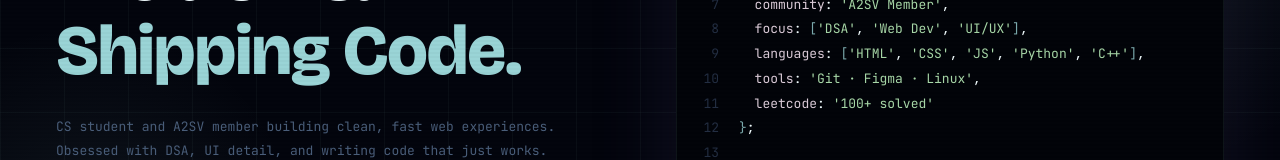
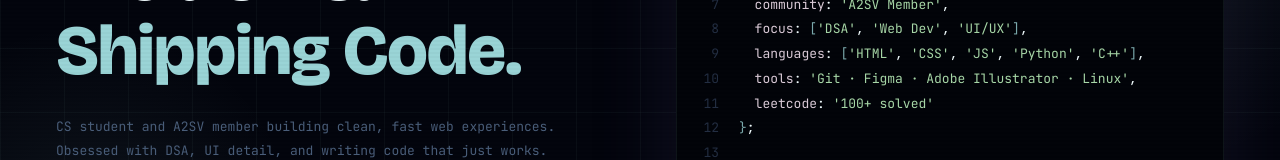
Before and after one commit to yerosentamrat63/Yerosen_Tamrat_portfolio, a Next.js app: page / in a window 1280 px wide. Shown: the part 400-560 px from the top of the page. Built offline with nearby package versions, Linux system fonts and the light colour scheme.

Commit message:
Update portfolio projects, skills, hero snippet, and favicon

```diff
--- a/app/layout.tsx
+++ b/app/layout.tsx
@@ -17,6 +17,10 @@ const jetbrains = JetBrains_Mono({
 export const metadata: Metadata = {
   title: "Yerosen Tamrat | Frontend Developer",
   description: "Frontend Developer & A2SV Member based in Addis Ababa, Ethiopia. Building clean, fast web experiences.",
+  icons: {
+    icon: "/favicon.svg",
+    shortcut: "/favicon.svg",
+  },
 };
 
 export default function RootLayout({ children }: { children: React.ReactNode }) {
--- a/components/Hero.tsx
+++ b/components/Hero.tsx
@@ -66,7 +66,7 @@ export default function Hero() {
               <><Ln n={7}/>&nbsp;&nbsp;<Pr>community</Pr>: <Str>{"'A2SV Member'"}</Str>,</>,
               <><Ln n={8}/>&nbsp;&nbsp;<Pr>focus</Pr>: <Br>[</Br><Str>{"'DSA'"}</Str>, <Str>{"'Web Dev'"}</Str>, <Str>{"'UI/UX'"}</Str><Br>]</Br>,</>,
               <><Ln n={9}/>&nbsp;&nbsp;<Pr>languages</Pr>: <Br>[</Br><Str>{"'HTML'"}</Str>, <Str>{"'CSS'"}</Str>, <Str>{"'JS'"}</Str>, <Str>{"'Python'"}</Str>, <Str>{"'C++'"}</Str><Br>]</Br>,</>,
-              <><Ln n={10}/>&nbsp;&nbsp;<Pr>tools</Pr>: <Str>{"'Git · Figma · Linux'"}</Str>,</>,
+              <><Ln n={10}/>&nbsp;&nbsp;<Pr>tools</Pr>: <Str>{"'Git · Figma · Adobe Illustrator · Linux'"}</Str>,</>,
               <><Ln n={11}/>&nbsp;&nbsp;<Pr>leetcode</Pr>: <Str>{"'100+ solved'"}</Str></>,
               <><Ln n={12}/><Br>{"}"}</Br>;</>,
               <><Ln n={13}/>&nbsp;</>,
--- a/components/Projects.tsx
+++ b/components/Projects.tsx
@@ -6,6 +6,7 @@ const projects = [
     desc: "A full-featured streaming platform with real-time video playback, user authentication, and a content discovery feed. Built with a responsive UI that adapts seamlessly across devices, featuring smooth transitions and a cinema-quality dark interface.",
     role: "Role: Lead Frontend Developer — UI architecture, video player integration, responsive layout system, and authentication flow.",
     tags: ["HTML", "CSS", "JavaScript", "Streaming", "UI/UX", "Auth"],
+    link: "https://laura-drab.vercel.app/",
   },
   {
     num: "/02",
@@ -30,6 +31,17 @@ const projects = [
     desc: "A responsive single-page travel landing website focused on clean UI composition, animated sections, reusable Sass components, and scalable stylesheet architecture.",
     role: "Role: Sole frontend developer — implemented semantic HTML structure, Sass 7-1 architecture, BEM-based styling, responsive layout, and CSS build workflow.",
     tags: ["HTML5", "Sass (SCSS)", "BEM", "Responsive Design", "Landing Page"],
+  },
+  {
+    num: "/05",
+    name: "AW Coffee Export — Brand Logo Design",
+    status: "COMPLETED",
+    desc: "Designed a clean, scalable logo for AW Coffee Export that blends Ethiopian coffee heritage with a modern visual identity for web, packaging, and global brand use.",
+    role: "Role: Logo Designer — concept development, vector construction, brand identity exploration, and final scalable logo design for digital and print use.",
+    tags: ["Figma", "Adobe Illustrator", "Brand Identity", "Logo Design", "Vector Design"],
+    link: "https://www.awcoffeeexport.com/",
+    highlight: "DESIGN PROJECT",
+    image: "/AW-coffee%20logo%20preview.png",
   },
 ];
 
@@ -56,7 +68,15 @@ export default function Projects() {
             <span className="font-mono text-[11px] text-pur2 tracking-[0.1em]">{p.num}</span>
 
             <div className="flex flex-col gap-2">
-              <h3 className="font-sans text-[26px] font-extrabold tracking-[-0.02em] text-[#f2fdff] leading-tight">{p.name}</h3>
+              <div className="flex items-start justify-between gap-3 flex-wrap">
+                <h3 className="font-sans text-[26px] font-extrabold tracking-[-0.02em] text-[#f2fdff] leading-tight">{p.name}</h3>
+                {"highlight" in p && p.highlight && (
+                  <span className="inline-flex items-center gap-[6px] px-[10px] py-[5px] border border-[rgba(112,96,176,0.45)] bg-[rgba(86,71,135,0.18)] font-mono text-[9px] text-[#dbcbd8] tracking-[0.12em] uppercase whitespace-nowrap">
+                    <span className="text-[#7060b0] text-[8px]">◆</span>
+                    {p.highlight}
+                  </span>
+                )}
+              </div>
               <div className="inline-flex items-center gap-[6px] px-[10px] py-1 bg-[rgba(154,212,214,0.08)] border border-[rgba(154,212,214,0.08)] font-mono text-[10px] text-accent tracking-[0.1em] w-fit">
                 {p.status === "ONGOING" && (
                   <span className="w-[6px] h-[6px] rounded-full bg-accent animate-pulse-dot" />
@@ -76,6 +96,29 @@ export default function Projects() {
                 <span key={t} className="font-mono text-[10px] px-[10px] py-1 border border-[rgba(154,212,214,0.18)] text-[#4a5e7a] tracking-[0.06em] uppercase">{t}</span>
               ))}
             </div>
+
+            <div className="flex flex-wrap gap-2 mt-1">
+              {"link" in p && p.link && (
+                <a
+                  href={p.link}
+                  target="_blank"
+                  rel="noopener noreferrer"
+                  className="inline-flex items-center gap-[8px] font-mono text-[10px] text-accent tracking-[0.1em] uppercase border border-[rgba(154,212,214,0.18)] px-[12px] py-[8px] w-fit transition-all duration-200 hover:bg-[rgba(154,212,214,0.07)] hover:border-accent"
+                >
+                  ↗ VISIT WEBSITE
+                </a>
+              )}
+              {"image" in p && p.image && (
+                <a
+                  href={p.image}
+                  target="_blank"
+                  rel="noopener noreferrer"
+                  className="inline-flex items-center gap-[8px] font-mono text-[10px] text-[#dbcbd8] tracking-[0.1em] uppercase border border-[rgba(112,96,176,0.35)] px-[12px] py-[8px] w-fit transition-all duration-200 hover:bg-[rgba(86,71,135,0.12)] hover:border-[#7060b0]"
+                >
+                  ↗ PREVIEW IMAGE
+                </a>
+              )}
+            </div>
           </div>
         ))}
       </div>
--- a/components/Skills.tsx
+++ b/components/Skills.tsx
@@ -13,6 +13,7 @@ const skills: { name: string; cat: Exclude<Cat,"all">; sub: string }[] = [
   { name: "CSS Layouts",        cat: "web",   sub: "Web"        },
   { name: "DOM Manipulation",   cat: "web",   sub: "Web"        },
   { name: "Figma",              cat: "web",   sub: "UI / Design"},
+  { name: "Adobe Illustrator",  cat: "tools", sub: "UI / Design"},
   { name: "Git & GitHub",       cat: "tools", sub: "Tools"      },
   { name: "Linux",              cat: "tools", sub: "Tools"      },
   { name: "VS Code",            cat: "tools", sub: "Tools"      },
```
Also changed, not shown: public/AW-coffee logo preview.png (added), public/favicon.svg (added).
